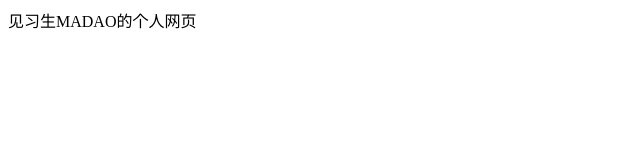
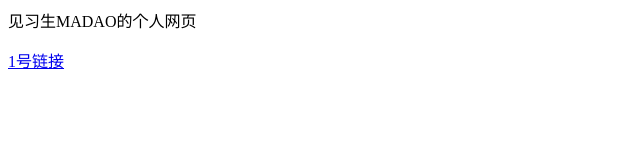
Before and after one commit to MADAOKLZ/MADAOKLZ.github.io, a plain HTML site: page index.html in a window 1280 px wide. Shown: the whole page, without its empty margins (0-640 px from the left). Drawn offline with Linux system fonts and the light colour scheme.

Commit message:
Update index.html

```diff
--- a/index.html
+++ b/index.html
@@ -1 +1,2 @@
 <p>见习生MADAO的个人网页<p>
+<a href="MADAOKLZ.github.io/1.html">1号链接</a>
```
